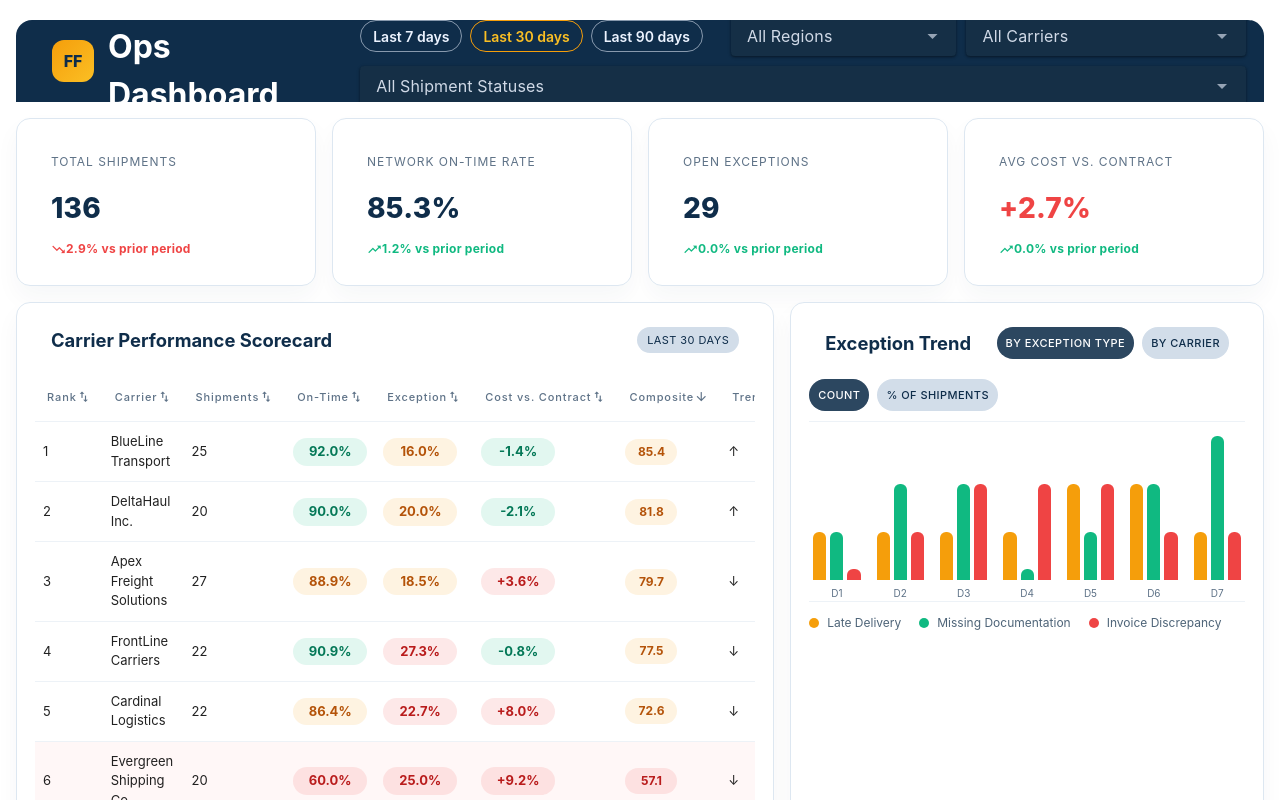
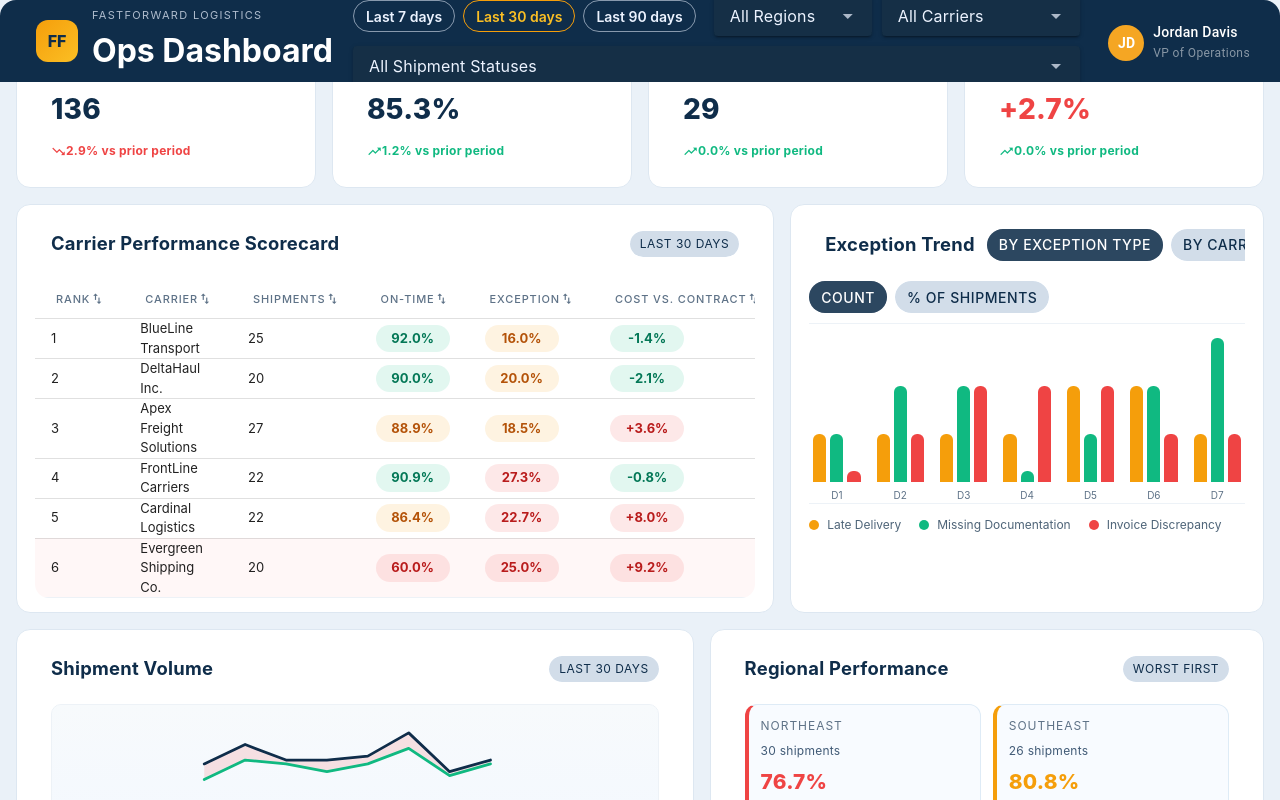
Before and after one commit to JoshuaT-Slalom/my-dashboard, a Vue app: page / in a window 1280 px wide. Shown: the top 800 px of the page. Built offline with nearby package versions, Linux system fonts and the light colour scheme.

Commit message:
Header Updates #1

```diff
--- a/package.json
+++ b/package.json
@@ -12,7 +12,7 @@
     "@mdi/font": "^7.4.47",
     "vue": "^3.5.42",
     "vue-router": "^5.3.1",
-    "vuetify": "^4.2.1"
+    "vuetify": "^3.13.4"
   },
   "devDependencies": {
     "@types/node": "^24.13.3",
--- a/src/App.vue
+++ b/src/App.vue
@@ -1,5 +1,5 @@
 <template>
-  <v-app>
+  <v-app class="dashboard-app">
     <RouterView />
   </v-app>
 </template>
--- a/src/main.ts
+++ b/src/main.ts
@@ -1,5 +1,7 @@
 import { createApp } from 'vue'
 import { createVuetify } from 'vuetify'
+import * as components from 'vuetify/components'
+import * as directives from 'vuetify/directives'
 import { aliases, mdi } from 'vuetify/iconsets/mdi'
 import router from './router'
 import '@mdi/font/css/materialdesignicons.css'
@@ -8,6 +10,8 @@ import './style.css'
 import App from './App.vue'
 
 const vuetify = createVuetify({
+	components,
+	directives,
 	icons: {
 		defaultSet: 'mdi',
 		aliases,
--- a/src/style.css
+++ b/src/style.css
@@ -38,6 +38,10 @@ button {
   min-height: 100vh;
 }
 
+.dashboard-app {
+  background: #eaf1f8 !important;
+}
+
 h1,
 h2,
 p {
@@ -61,7 +65,12 @@ p {
   margin-bottom: 16px;
 }
 
-.topbar .v-toolbar__content {
+.topbar.v-app-bar {
+  background: #0f2d4a !important;
+}
+
+.topbar .v-toolbar__content,
+.topbar .v-app-bar__content {
   min-height: 82px;
   height: auto;
   justify-content: space-between;
@@ -103,18 +112,38 @@ p {
 .filter-row {
   display: flex;
   align-items: center;
+  flex: 1 1 0;
   gap: 10px;
   flex-wrap: wrap;
   justify-content: flex-end;
   margin-left: auto;
+  min-width: 0;
+}
+
+.user-menu-button {
+  flex: 0 0 auto;
+  height: 52px;
+  margin-left: 12px;
+  min-width: 0;
+  padding: 0 8px;
+  text-transform: none;
+}
+
+.user-menu-button:hover {
+  background: rgba(255, 255, 255, 0.08);
+}
+
+.user-menu-details {
+  line-height: 1.25;
+  margin-left: 8px;
 }
 
 .header-select {
-  width: 156px;
+  width: 132px;
 }
 
 .carrier-select {
-  width: 210px;
+  width: 172px;
 }
 
 .header-select .v-field {
@@ -133,7 +162,7 @@ p {
   align-items: center;
   gap: 8px;
   margin-left: auto;
-  margin-right: 18px;
+  margin-right: 8px;
 }
 
 .header-duration .duration-chip {
--- a/src/views/HomeView.vue
+++ b/src/views/HomeView.vue
@@ -1,6 +1,6 @@
 <template>
   <main class="page-shell">
-    <v-toolbar class="topbar" density="comfortable" elevation="0">
+    <v-app-bar class="topbar" color="#0F2D4A" density="comfortable" elevation="0" position="static" theme="dark">
       <div class="brand-block"><v-avatar class="brand-mark" size="42">FF</v-avatar><div><div class="eyebrow">FastForward Logistics</div><h1>Ops Dashboard</h1></div></div>
       <div class="filter-row">
         <div class="header-duration" role="group" aria-label="Dashboard date range">
@@ -10,7 +10,16 @@
         <v-select v-model="filters.carrier" :items="carrierOptions" aria-label="Carrier filter" class="header-select carrier-select" density="compact" hide-details variant="solo-filled" />
         <v-select v-model="filters.status" :items="statusOptions" aria-label="Shipment status filter" class="header-select" density="compact" hide-details variant="solo-filled" />
       </div>
-    </v-toolbar>
+      <v-menu location="bottom end" offset="8">
+        <template #activator="{ props }">
+          <v-btn v-bind="props" class="ml-auto user-menu-button" rounded="pill" variant="text">
+            <v-avatar color="#F5A623" size="36"><span class="text-subtitle-2 font-weight-bold text-white">JD</span></v-avatar>
+            <span class="d-flex flex-column align-start user-menu-details"><span class="text-body-2 font-weight-medium text-white">Jordan Davis</span><span class="text-caption" style="color: rgba(255,255,255,0.5)">VP of Operations</span></span>
+          </v-btn>
+        </template>
+        <v-list min-width="180"><v-list-item prepend-icon="mdi-account-outline" title="My Profile" /><v-divider /><v-list-item color="error" prepend-icon="mdi-logout" title="Sign Out" /></v-list>
+      </v-menu>
+    </v-app-bar>
 
     <section class="summary-grid">
       <v-card v-for="card in summaryCards" :key="card.label" class="summary-card" elevation="0"><v-card-text><div class="card-label">{{ card.label }}</div><div class="card-value" :class="card.tone">{{ card.value }}</div><div class="card-trend" :class="card.trend >= 0 ? 'positive' : 'negative'"><v-icon :icon="card.trend >= 0 ? 'mdi-trending-up' : 'mdi-trending-down'" size="15" />{{ Math.abs(card.trend).toFixed(1) }}% vs prior period</div></v-card-text></v-card>
```
Also changed, not shown: 1 other file (tests, documents, lock files or other folders).
